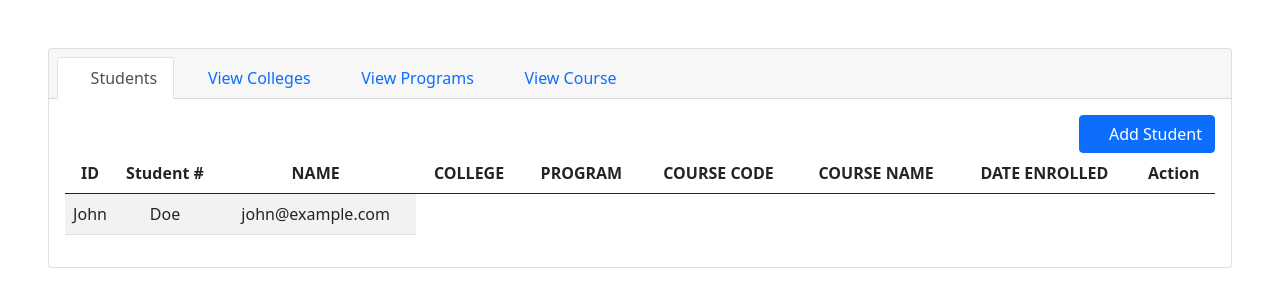
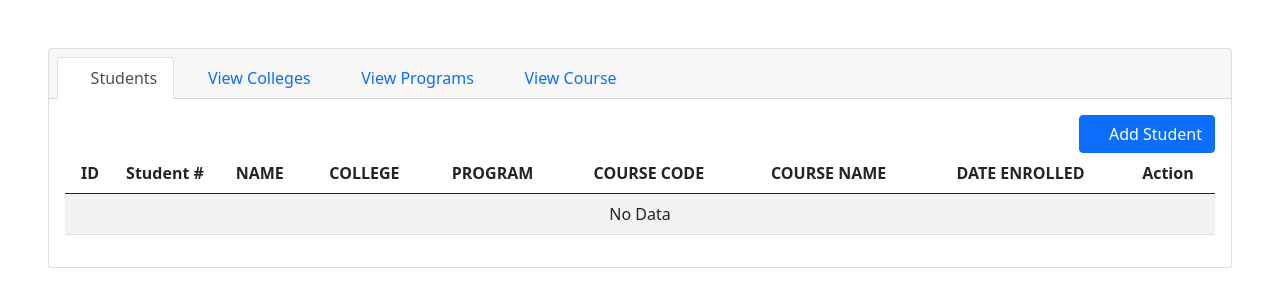
Before and after one commit to tibzmain/copada-ts-wd-assessment, a CodeIgniter app: page /assessment/welcome/home in a window 1280 px wide. Shown: the part 54-361 px from the top of the page. Run offline with CodeIgniter, Linux system fonts and the light colour scheme; the visitor is signed in with stand-in values (Sample User, id 1); tables that the repository leaves empty hold one stand-in row (values such as "Sample post"); some web fonts are replaced.

Commit message:
Update home.php

```diff
--- a/application/views/home.php
+++ b/application/views/home.php
@@ -77,9 +77,8 @@
               else{
              ?>
                 <tr>
-                    <td>John</td>
-                    <td>Doe</td>
-                    <td>john@example.com</td>
+                    <td colspan="9">No Data</td>
+
                   </tr>
             <?php
               }
```
